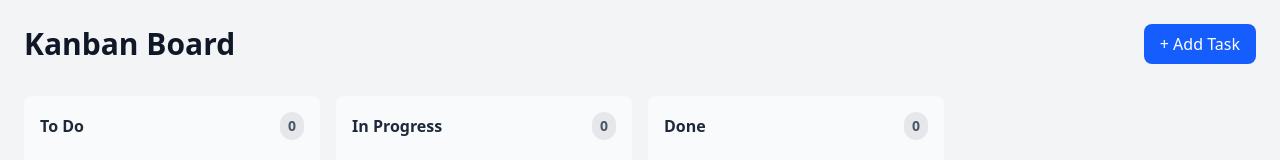
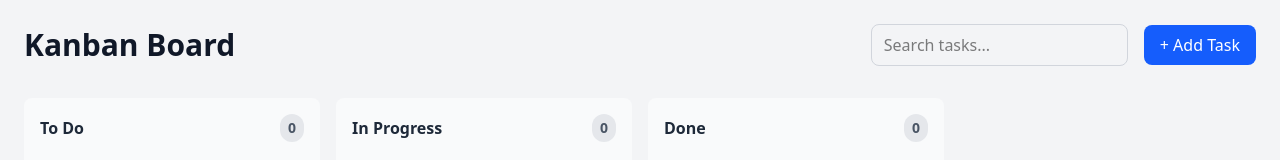
Before and after one commit to kannan1107/Kanban, a React (Vite) app: page / in a window 1280 px wide. Shown: the top 160 px of the page. Built offline with nearby package versions, Linux system fonts and the light colour scheme.

Commit message:
Implement task search functionality
Added a search input to filter tasks based on title, description, or tags.

```diff
--- a/src/components/KanbanBoard.jsx
+++ b/src/components/KanbanBoard.jsx
@@ -11,6 +11,7 @@ export default function KanbanBoard() {
   const [activeTask, setActiveTask] = useState(null);
   const [modalTask, setModalTask] = useState(null);
   const [isModalOpen, setIsModalOpen] = useState(false);
+  const [searchTerm, setSearchTerm] = useState('');
 
   const handleDragStart = (event) => {
     const task = state.tasks.find(t => t.id === event.active.id);
@@ -68,17 +69,43 @@ export default function KanbanBoard() {
     setIsModalOpen(false);
   };
 
+  const filteredTasks = state.tasks.filter(task => {
+    if (!searchTerm) return true;
+    const search = searchTerm.toLowerCase();
+    return (
+      task.title.toLowerCase().includes(search) ||
+      task.description.toLowerCase().includes(search) ||
+      (task.tags && task.tags.some(tag => tag.toLowerCase().includes(search)))
+    );
+  });
+
+  const getFilteredColumn = (column) => ({
+    ...column,
+    taskIds: column.taskIds.filter(taskId =>
+      filteredTasks.some(task => task.id === taskId)
+    )
+  });
+
   return (
     <div className="min-h-screen bg-gray-100 p-6">
       <div className="max-w-7xl mx-auto">
         <div className="flex justify-between items-center mb-8">
           <h1 className="text-3xl font-bold text-gray-900">Kanban Board</h1>
+          <div className="flex items-center gap-4">
+            <input
+              type="text"
+              placeholder="Search tasks..."
+              value={searchTerm}
+              onChange={(e) => setSearchTerm(e.target.value)}
+              className="px-3 py-2 border border-gray-300 rounded-lg focus:outline-none focus:ring-2 focus:ring-blue-500"
+            />
             <button
               onClick={() => openModal()}
               className="bg-blue-600 text-white px-4 py-2 rounded-lg hover:bg-blue-700 focus:outline-none focus:ring-2 focus:ring-blue-500"
             >
               + Add Task
             </button>
+          </div>
         </div>
 
         <DndContext
@@ -93,12 +120,10 @@ export default function KanbanBoard() {
     {Object.values(state.columns).map(column => (
       <Column
         key={column.id}
-        column={column}
-    activeTaskId={activeTask ? activeTask.id : null} // Pass the ID of the task currently being dragged
+        column={getFilteredColumn(column)}
+        activeTaskId={activeTask ? activeTask.id : null}
         onEditTask={openModal}
-
       />
-
     ))}
   </div>
 
```
Lines whose indentation alone changed are shown as unchanged.
